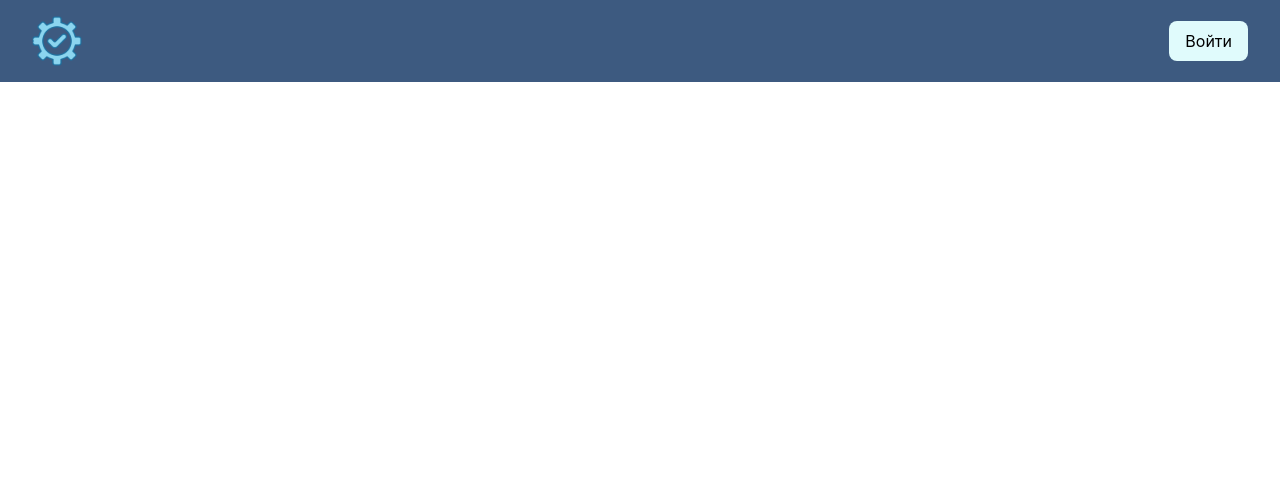
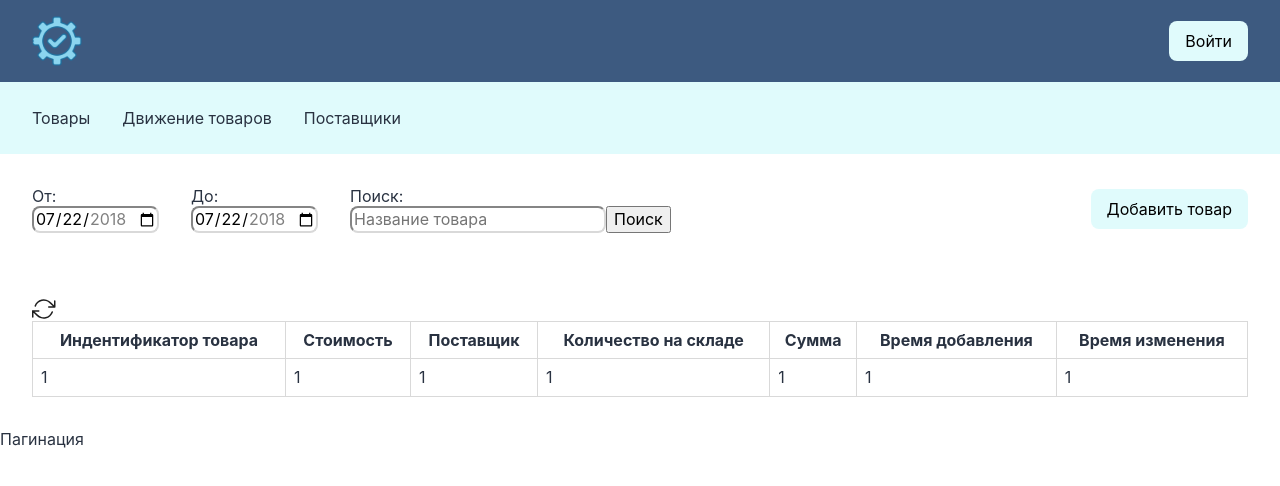
Before and after one commit to DinaraGil/rfid-control-front, a Vue app: page /deliveries in a window 1280 px wide. Before the commit this address had no page. Shown: the top 486 px of the page. Built offline with nearby package versions, Linux system fonts and the light colour scheme; the HTML template or start-up script is replaced by a standard one; a web font is replaced by a local one.

Commit message:
feat: add deliveries view

```diff
--- /dev/null
+++ b/src/assets/styles/blocks/_table.scss
@@ -0,0 +1,12 @@
+.table-section {
+    &__content {
+        border-collapse: collapse;
+        width: 100%;
+
+        th,
+        td {
+            border: 1px solid var(--color-grey);
+            padding: var(--padding-small);
+        }
+    }
+}
--- a/src/assets/styles/styles.scss
+++ b/src/assets/styles/styles.scss
@@ -9,4 +9,5 @@
 
 @import
   'blocks/button',
-  'blocks/section';
+  'blocks/section',
+  'blocks/table';
--- /dev/null
+++ b/src/components/FilterSection.vue
@@ -0,0 +1,54 @@
+<template>
+<section class="section container">
+            <div class="section__body">
+                <div class="filter">
+                    <ul class="filter__list">
+                        <li class="filter__item">
+                            <label class="filter__name">От:</label>
+                            <input class="filter__input" type="date" value="2018-07-22" min="2018-01-01"
+                                max="2018-12-31" />
+                        </li>
+                        <li class="filter__item">
+                            <label class="filter__name">До:</label>
+                            <input class="filter__input" type="date" value="2018-07-22" min="2018-01-01"
+                                max="2018-12-31" />
+                        </li>
+                        <li class="filter__item">
+                            <label class="filter__name">Поиск:</label>
+                            <form action="" method="get">
+                                <input class="filter__input" placeholder="Название товара" type="search">
+                                <button class="filter__button" type="button">Поиск</button>
+                            </form>
+                        </li>
+                    </ul>
+                    <button class="filter__add button" type="button">
+                        Добавить товар
+                    </button>
+                </div>
+            </div>
+        </section>
+</template>
+
+<style lang="scss">
+    .filter {
+    display: flex;
+    justify-content: space-between;
+    flex-direction: row;
+    align-items: center;
+    &__list {
+        display: flex;
+        justify-content: space-between;
+        flex-direction: row;
+        align-items: start;
+        column-gap: var(--base-padding);
+    }
+    &__item {
+        display: flex;
+        flex-direction: column;
+    }
+    &__input {
+        border-radius: var(--border-radius-small);
+        border-color: var(--color-grey);
+    }
+}
+</style>
--- /dev/null
+++ b/src/components/Menu.vue
@@ -0,0 +1,57 @@
+<template>
+    <div class="menu">
+            <ul class="menu__list">
+                <li class="menu__item">
+                    <a class="menu__link" href="/">
+                        <p>Товары</p>
+                    </a>
+                </li>
+                <li class="menu__item">
+                    <a class="menu__link" href="/">
+                        <p>Движение товаров</p>
+                    </a>
+                </li>
+                <li class="menu__item">
+                    <a class="menu__link" href="/">
+                        <p>Поставщики</p>
+                    </a>
+                </li>
+            </ul>
+        </div>
+</template>
+
+<style lang="scss">
+    .menu {
+    background-color: var(--color-light-blue);
+    padding-block: var(--padding-medium);
+    padding-inline: var(--base-padding);
+    &__list {
+        display: flex;
+        align-items: start;
+        column-gap: var(--base-padding);
+    }
+
+    &__link {
+        height: var(--button-height);
+        align-items: center;
+        position: relative;
+        display: inline-flex;
+        @include hover {
+            &::after {
+                width: 100%;
+            }
+        }
+        &::after {
+            content: '';
+            position: absolute;
+            top: 100%;
+            left: 50%;
+            translate: -50%;
+            width: 0;
+            height: 2px;
+            background-color: currentColor;
+            transition-duration: inherit;
+        }
+    }
+}
+</style>
--- a/src/router/index.ts
+++ b/src/router/index.ts
@@ -2,6 +2,7 @@ import { createRouter, createWebHistory } from 'vue-router'
 import HomeView from '../views/HomeView.vue'
 import LoginView from '@/views/LoginView.vue'
 import MainPageView from '@/views/MainPageView.vue'
+import DeliveryView from '@/views/DeliveryView.vue'
 
 const router = createRouter({
   history: createWebHistory(import.meta.env.BASE_URL),
@@ -16,6 +17,11 @@ const router = createRouter({
       name: 'login',
       component: LoginView,
     },
+    {
+      path: '/deliveries',
+      name: 'deliveries',
+      component: DeliveryView,
+    },
   ],
 })
 
--- /dev/null
+++ b/src/views/DeliveryView.vue
@@ -0,0 +1,50 @@
+<script setup lang="ts">
+  import FilterSection from '@/components/FilterSection.vue';
+import Menu from '@/components/Menu.vue';
+</script>
+
+<template>
+    <main class="content">
+        <Menu />
+
+        <FilterSection />
+
+        <section class="section container">
+            <div class="section__body">
+                <div class="table-section">
+                    <div class="table-section__body">
+                        <a href="/" class="table-section__icon">
+                            <img class="table-section__refresh" src="/images/icons/refresh.svg" alt="refresh" width="24"
+                                height="24" loading="lazy" />
+                        </a>
+                        <table class="table-section__content">
+                            <thead class="table-section__head">
+                                <tr>
+                                    <th>Индентификатор товара</th>
+                                    <th>Стоимость</th>
+                                    <th>Поставщик</th>
+                                    <th>Количество на складе</th>
+                                    <th>Сумма</th>
+                                    <th>Время добавления</th>
+                                    <th>Время изменения</th>
+                                </tr>
+                            </thead>
+                            <tbody class="table-section__body">
+                                <tr>
+                                    <td>1</td>
+                                    <td>1</td>
+                                    <td>1</td>
+                                    <td>1</td>
+                                    <td>1</td>
+                                    <td>1</td>
+                                    <td>1</td>
+                                </tr>
+                            </tbody>
+                        </table>
+                    </div>
+                </div>
+            </div>
+        </section>
+        <p>Пагинация</p>
+    </main>
+</template>
--- a/src/views/LoginView.vue
+++ b/src/views/LoginView.vue
@@ -13,7 +13,7 @@
                         </div>
                         <input type="password" class="auth__input" placeholder="Enter your Password" required/>
                     </div>
-                    <button class="auth__button button" type="button">
+                    <button @click="$router.push({ name: 'deliveries' })" class="auth__button button" type="button">
                         Войти
                     </button>
                 </form>
```
